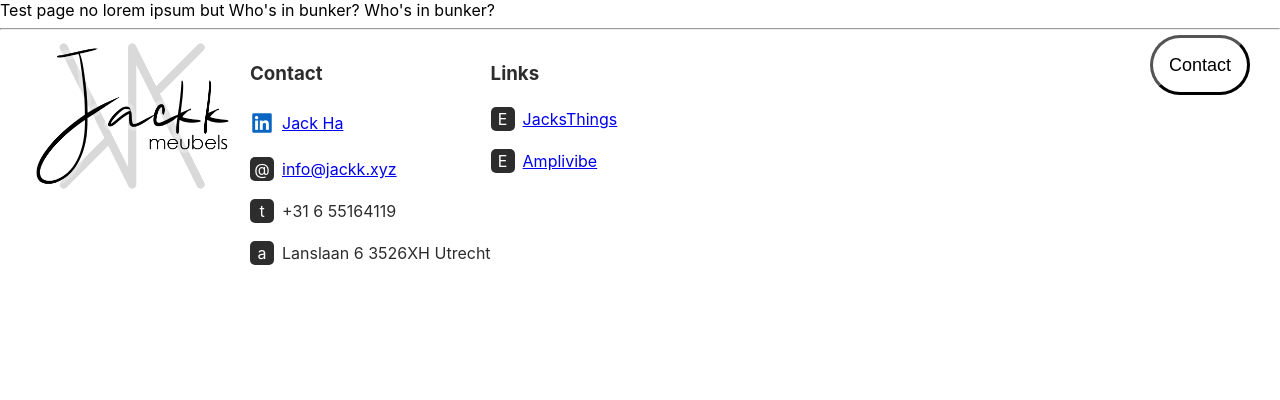
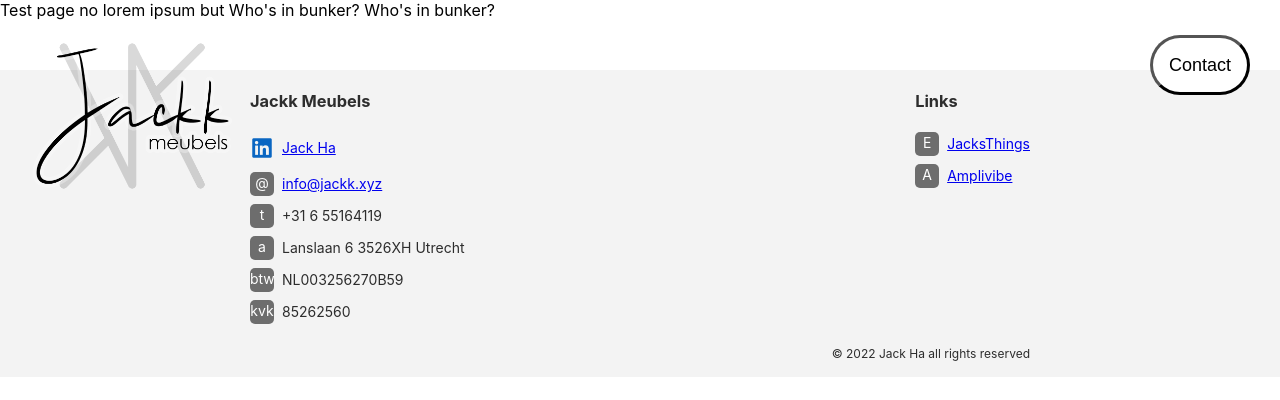
Before and after one commit to jackha/jackk-site, a React (Create React App) app: page /testpage in a window 1280 px wide. Shown: the top 400 px of the page. Built offline with nearby package versions, Linux system fonts and the light colour scheme.

Commit message:
Tidy up footer

```diff
--- a/src/components/Footer/Footer.js
+++ b/src/components/Footer/Footer.js
@@ -6,10 +6,10 @@ import classes from './Footer.module.css'
 const contact = () => {
   return (
     <React.Fragment>
-      <hr/>
+      <div class={classes.footer}>
         <div class={`${classes.row} site-section site-contents`}>
-        <div className={classes.footercolumn}>
-          <h3 id='contact'>Contact</h3>
+          <div className={`${classes.footercolumn} ${classes.wide}`}>
+            <h3 id='contact'>Jackk Meubels</h3>
             <div className={classes.row}>
               <img className={classes.image} src={linkedin} alt='LinkedIn'></img>
               <a href='https://www.linkedin.com/in/jack-ha-0a96314/'>Jack Ha</a>
@@ -26,6 +26,14 @@ const contact = () => {
               <div className={classes.iconize}>a</div>
               <div>Lanslaan 6 3526XH Utrecht</div>
             </div>
+            <div className={classes.row}>
+              <div className={classes.iconize}>btw</div>
+              <div>NL003256270B59</div>
+            </div>
+            <div className={classes.row}>
+              <div className={classes.iconize}>kvk</div>
+              <div>85262560</div>
+            </div>
           </div>
           <div className={classes.footercolumn}>
             <h3>Links</h3>
@@ -34,8 +42,14 @@ const contact = () => {
               <div><a href="/jacksthings">JacksThings</a></div>
             </div>
             <div className={classes.row}>
-            <div className={classes.iconize}>E</div>
+              <div className={classes.iconize}>A</div>
               <div><a href="/amplivibe">Amplivibe</a></div>
+            </div>
+          </div>
+        </div>
+        <div class={`site-section site-contents ${classes.row}`}>
+          <div class={classes.copyrightrow}>
+          &copy; 2022 Jack Ha all rights reserved
           </div>
         </div>
       </div>
--- a/src/components/Footer/Footer.module.css
+++ b/src/components/Footer/Footer.module.css
@@ -1,3 +1,9 @@
+.footer {
+  background-color: #f3f3f3;
+  margin-top: 50px;
+  font-size: 14px;
+}
+
 .image {
   width: 32px;
   height: 100%;
@@ -11,7 +17,7 @@
   margin: 4px 8px 4px 0px;
   padding: 2px 0px;
   color: white;
-  background-color: #2d2d2d;
+  background-color: #6d6d6d;
   border-radius: 5px;
   text-align: center;
 }
@@ -20,9 +26,18 @@
   display: flex;
   justify-content: flex-start;
   align-items: center;
-  margin-bottom: 10px;
 }
 
 .footercolumn {
-  height: 300px;
+  height: 250px;
 }
+
+.wide {
+  width: 100%;
+}
+
+.copyrightrow {
+  width: 100%;
+  text-align: right;
+  font-size: 12px;
+}
--- a/src/pages/jacksthings.js
+++ b/src/pages/jacksthings.js
@@ -13,7 +13,7 @@ function JacksThingsPage() {
           Ik kon nergens een mooie visitekaartjeshouder vinden, dus ik heb mijn eigen versie bedacht en gemaakt. De uitvoering op de foto is van massief notenhout.
         </ImageMagnify>
 
-        <p className='site-contents'><NavigateButton link="https://www.etsy.com/shop/JacksThings" text="JacksThings on Etsy"/></p>
+        <p className='site-contents'><NavigateButton link="https://www.etsy.com/shop/JacksThings" text="JacksThings op Etsy"/></p>
       </div>
     </div>
   );
```
Lines whose indentation alone changed are shown as unchanged.
